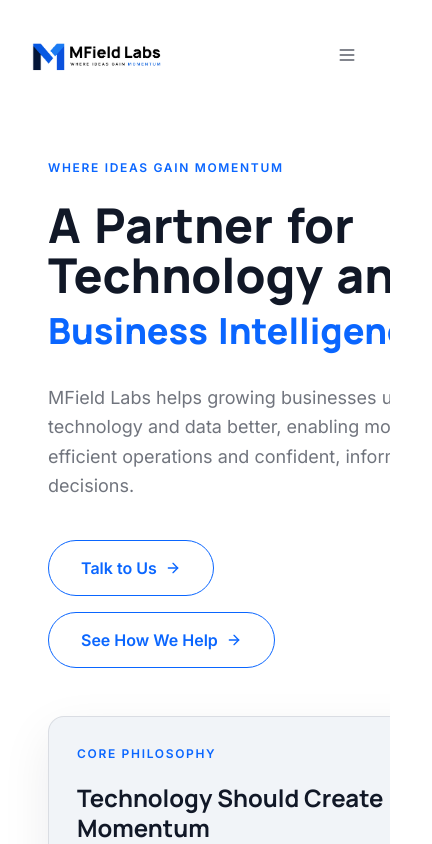
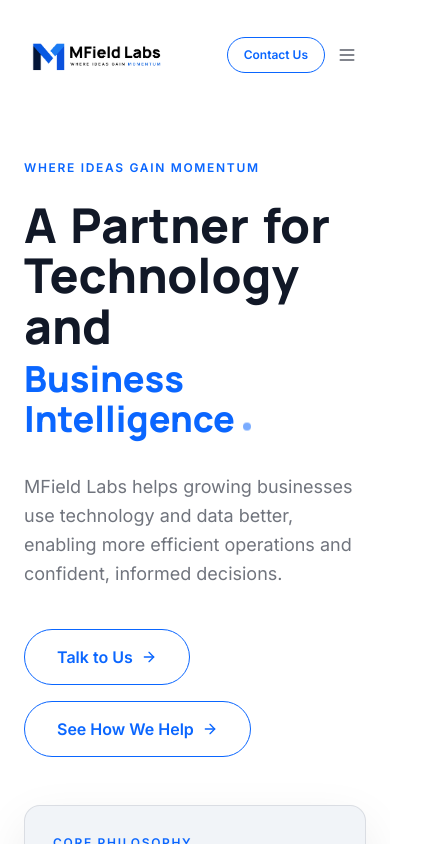
Before and after one commit to zenvioralabs/mfieldlabs, a Next.js app: page / in a window 390 px wide. Shown: the top 844 px of the page, 432 px wide, since content can reach past the window. Built offline with nearby package versions, Linux system fonts and the light colour scheme.

Commit message:
Mobile view changed

```diff
--- a/app/globals.css
+++ b/app/globals.css
@@ -4,11 +4,13 @@
 
 html {
   scroll-behavior: smooth;
+  overflow-x: hidden;
 }
 
 body {
   background-color: #ffffff;
   color: #111827;
+  overflow-x: hidden;
 }
 
 @media (min-width: 768px) {
--- a/components/Nav.tsx
+++ b/components/Nav.tsx
@@ -15,6 +15,7 @@ export default function Nav() {
   const reduceMotion = useReducedMotion();
   const [scrolled, setScrolled] = React.useState(false);
   const [menuOpen, setMenuOpen] = React.useState(false);
+  const navBarRef = React.useRef<HTMLDivElement>(null);
   const { scrollY } = useScroll();
   useMotionValueEvent(scrollY, "change", (y) => setScrolled(y > 80));
 
@@ -27,11 +28,13 @@ export default function Nav() {
     event.preventDefault();
     setMenuOpen(false);
 
-    const headerHeight = document.querySelector("header")?.getBoundingClientRect().height ?? 0;
-    const targetTop = Math.max(0, target.getBoundingClientRect().top + window.scrollY - headerHeight - 16);
+    window.history.pushState({}, "", href);
+    requestAnimationFrame(() => {
+      const headerHeight = navBarRef.current?.getBoundingClientRect().height ?? 0;
+      const targetTop = Math.max(0, target.getBoundingClientRect().top + window.scrollY - headerHeight - 16);
 
-    window.history.pushState({}, "", href);
-    window.scrollTo({ top: targetTop, behavior: "auto" });
+      window.scrollTo({ top: targetTop, behavior: "auto" });
+    });
   }
 
   return (
@@ -43,6 +46,7 @@ export default function Nav() {
     >
       <div className="container mx-auto w-[calc(100%-1rem)] max-w-full px-0 md:w-full md:px-6">
         <div
+          ref={navBarRef}
           className={cn(
             "flex min-w-0 items-center justify-between rounded-full border px-2 py-2.5 backdrop-blur transition-all duration-500 md:px-6",
             scrolled
@@ -77,7 +81,7 @@ export default function Nav() {
             ))}
           </nav>
           <div className="flex shrink-0 items-center gap-1 md:gap-2">
-            <div className="hidden sm:block">
+            <div className="block">
               <Magnetic>
                 <Button
                   size="sm"
--- a/components/sections/Capabilities.tsx
+++ b/components/sections/Capabilities.tsx
@@ -60,7 +60,7 @@ export default function Capabilities() {
       ref={sectionRef}
       className="scroll-mt-28 overflow-hidden bg-white py-20 xl:py-8"
     >
-      <div className="container">
+      <div className="container px-6 md:px-16">
         <div className="mb-10 max-w-2xl xl:mb-6">
           <p className="eyebrow mb-5">{capabilitiesSection.eyebrow}</p>
           <h2 className="mb-4 font-display text-4xl font-bold leading-[1.1] text-ink xl:mb-2 xl:text-3xl">
--- a/components/sections/Hero.tsx
+++ b/components/sections/Hero.tsx
@@ -68,14 +68,32 @@ export default function Hero() {
 
         <motion.h1
           style={{ y: titleY, opacity: titleOpacity, scale: titleScale }}
-          className="font-display font-extrabold text-5xl md:text-7xl leading-[1.05] max-w-4xl text-ink"
+          className="max-w-4xl font-display text-5xl font-extrabold leading-[1.05] text-ink"
         >
-          <WordReveal text={hero.headlineLines[0]} mode="mount" active={ready} delay={0.1} />
+          <WordReveal
+            text={hero.headlineLines[0]}
+            className="inline max-w-full"
+            mode="mount"
+            active={ready}
+            delay={0.1}
+          />
           <br />
-          <WordReveal text={hero.headlineLines[1]} mode="mount" active={ready} delay={0.4} />
+          <WordReveal
+            text={hero.headlineLines[1]}
+            className="inline max-w-full"
+            mode="mount"
+            active={ready}
+            delay={0.4}
+          />
           <br />
-          <span className="relative mt-2 inline-block max-w-full whitespace-nowrap text-4xl text-deepblue sm:text-5xl md:text-7xl">
-            <WordReveal text={hero.headlineLines[2]} mode="mount" active={ready} delay={0.7} />
+          <span className="relative mt-2 inline-block max-w-full text-4xl text-deepblue sm:text-5xl md:whitespace-nowrap md:text-7xl">
+            <WordReveal
+              text={hero.headlineLines[2]}
+              className="inline max-w-full"
+              mode="mount"
+              active={ready}
+              delay={0.7}
+            />
             <span
               aria-hidden="true"
               className="ml-2 inline-block h-[0.22em] w-[0.22em] translate-y-[-0.04em] animate-pulse rounded-full bg-deepblue align-baseline"
--- a/tailwind.config.ts
+++ b/tailwind.config.ts
@@ -6,7 +6,7 @@ const config: Config = {
   theme: {
     container: {
       center: true,
-      padding: "1.5rem",
+      padding: "0",
       screens: { "2xl": "1320px" },
     },
     extend: {
```
